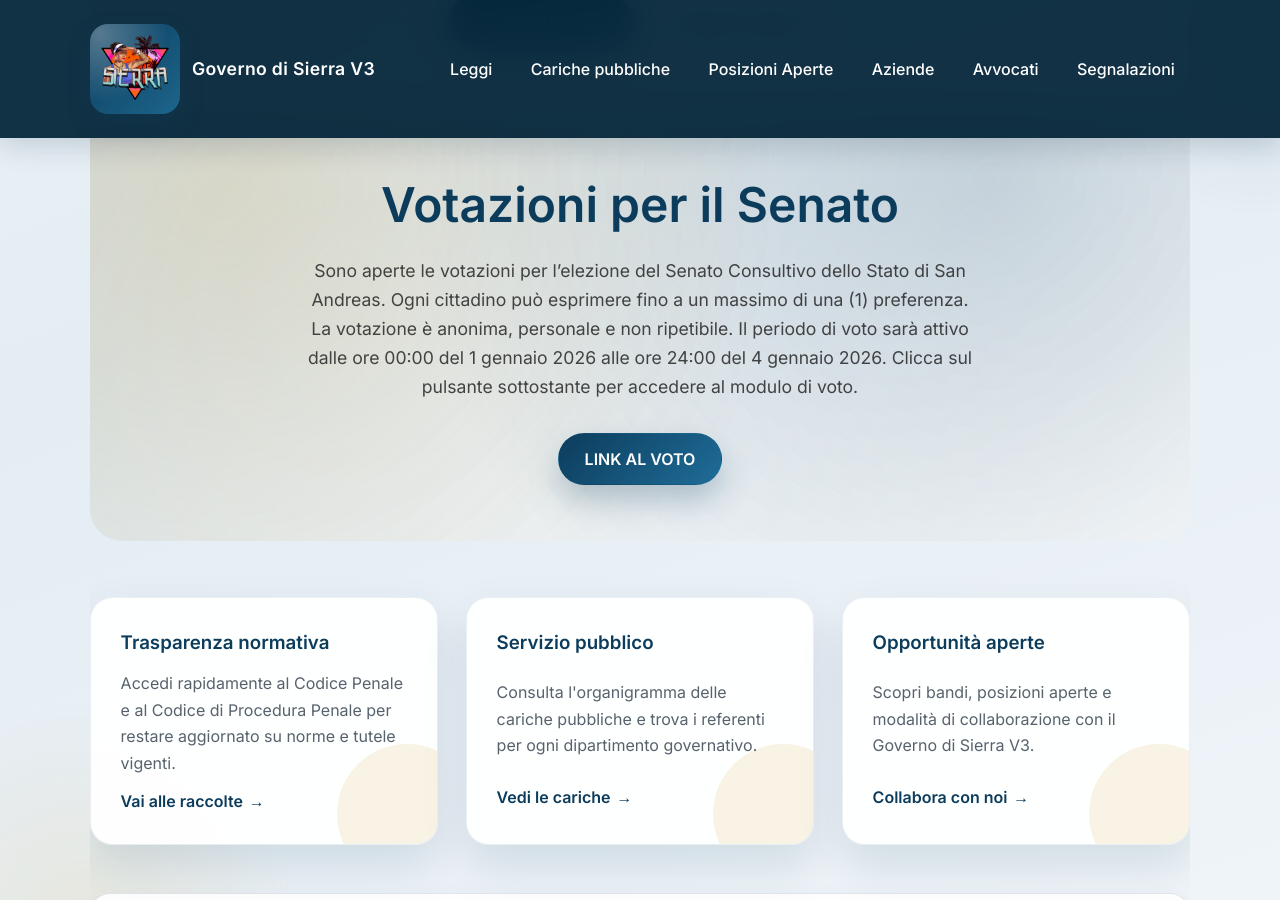
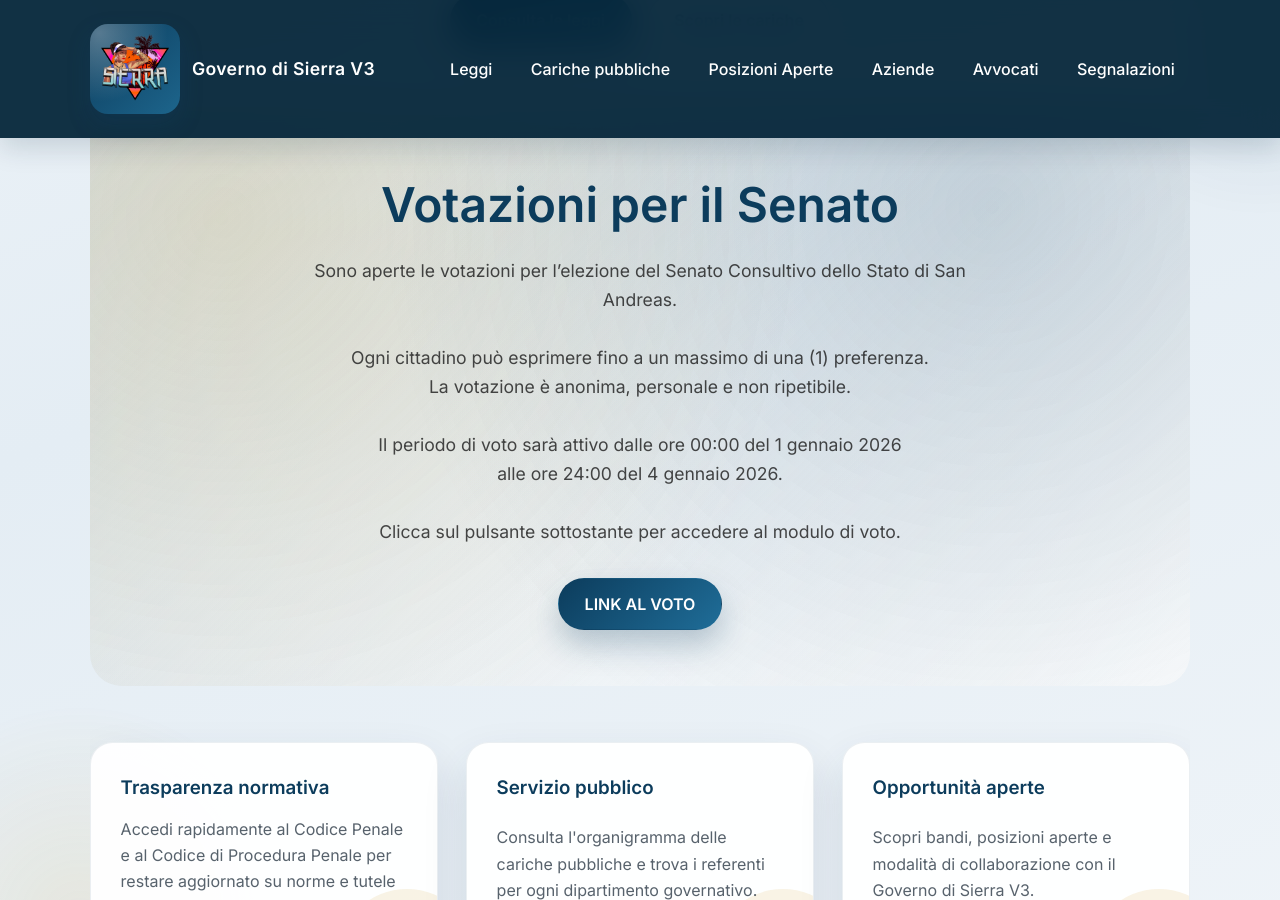
Before and after one commit to governo-sierra-v3/site, a Jekyll site: the page built from index.md, in a window 1280 px wide and 900 px high, scrolled down 802 px. Built offline with Jekyll 4.4.1, drawn with Linux system fonts in a browser that asks for light colours.

Commit message:
Update index.md

```diff
--- a/index.md
+++ b/index.md
@@ -20,15 +20,15 @@ description: Portale istituzionale per cittadini, imprese e pubblica amministraz
 <section class="hero">
   <div class="hero-inner">
     <h1 class="hero-title">Votazioni per il Senato</h1>
-    <p class="hero-lead">Sono aperte le votazioni per l’elezione del Senato Consultivo dello Stato di San Andreas.
-
-        Ogni cittadino può esprimere fino a un massimo di una (1) preferenza.
-        La votazione è anonima, personale e non ripetibile.
-
-        Il periodo di voto sarà attivo dalle ore 00:00 del 1 gennaio 2026
-        alle ore 24:00 del 4 gennaio 2026.
-
-        Clicca sul pulsante sottostante per accedere al modulo di voto.
+    <p class="hero-lead">Sono aperte le votazioni per l’elezione del Senato Consultivo dello Stato di San Andreas.<br>
+<br>
+        Ogni cittadino può esprimere fino a un massimo di una (1) preferenza.<br>
+        La votazione è anonima, personale e non ripetibile.<br>
+<br>
+        Il periodo di voto sarà attivo dalle ore 00:00 del 1 gennaio 2026<br>
+        alle ore 24:00 del 4 gennaio 2026.<br>
+<br>
+        Clicca sul pulsante sottostante per accedere al modulo di voto.<br>
   </p>
     <div class="hero-actions">
       <a class="button primary" href="https://forms.gle/R5mME8Nh63QoTTJw7" target="_blank" rel="noopener">LINK AL VOTO</a>
```
